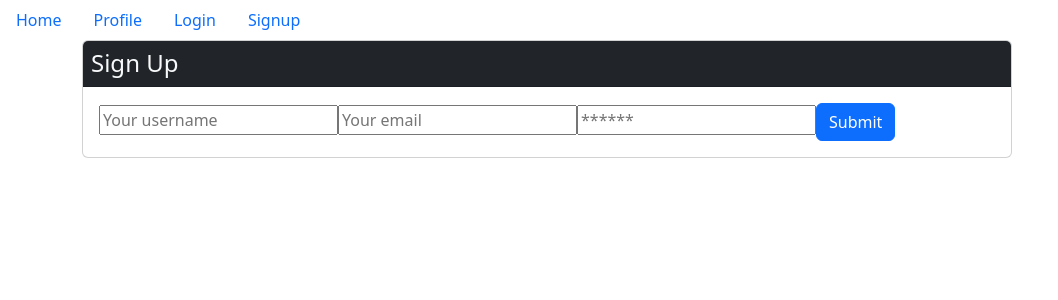
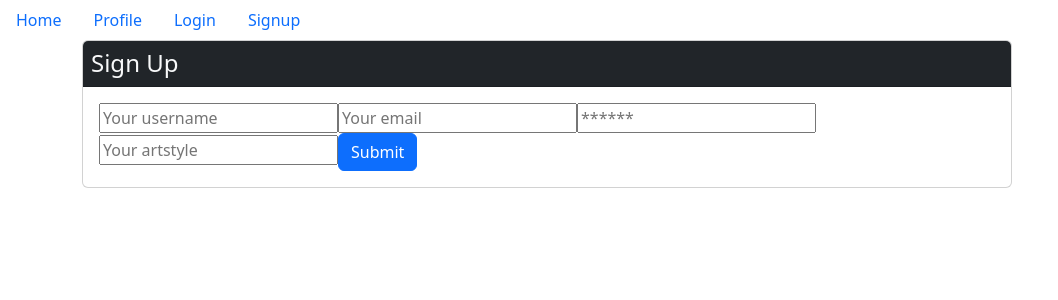
Before and after one commit to abelperio/thegallery, a React (Create React App) app in the folder client/: page /signup in a window 1280 px wide. Shown: the top 300 px of the page, without its empty margins (0-1058 px from the left). Built offline with nearby package versions, Linux system fonts and the light colour scheme.

Commit message:
adding link to user for pieces

```diff
--- a/client/src/pages/Profile.js
+++ b/client/src/pages/Profile.js
@@ -1,9 +1,11 @@
 import { useQuery } from '@apollo/client';
 import React from 'react';
 import { QUERY_ME } from '../utils/queries';
+import { QUERY_USER } from '../utils/queries';
+import { QUERY_PIECE } from '../utils/queries';
 
 const Profile = () => {
-    const {loading, data} = useQuery(QUERY_ME);
+    const {loading, data} = useQuery(QUERY_ME, QUERY_USER, QUERY_PIECE);
 
     if (loading) {
         return (
@@ -17,12 +19,13 @@ const Profile = () => {
 
     return (
         <>
-            <p>Profile Page</p>
-            Id: {profileData._id}
+            <p>{profileData.username}'s Profile</p>
+
+            Username: {profileData.username}
             <br/>
-            Email: {profileData.email}
-            <br/>
-            Username: {profileData.username}
+            Art Style: {profileData.artstyle}
+
+
         </>
     );
 };
--- a/client/src/pages/Signup.js
+++ b/client/src/pages/Signup.js
@@ -11,6 +11,7 @@ const Signup = () => {
     username: '',
     email: '',
     password: '',
+    artstyle: '',
   });
   const [addUser, { error, data }] = useMutation(ADD_USER);
 
@@ -75,6 +76,14 @@ const Signup = () => {
                   value={formState.password}
                   onChange={handleChange}
                 />
+                <input
+                  className="form-input"
+                  placeholder="Your artstyle"
+                  name="artstyle"
+                  type="text"
+                  value={formState.artstyle}
+                  onChange={handleChange}
+                />
                 <button
                   className="btn btn-block btn-primary"
                   style={{ cursor: 'pointer' }}
--- a/client/src/utils/queries.js
+++ b/client/src/utils/queries.js
@@ -6,6 +6,8 @@ query Me {
     _id
     username
     email
+    password
+    artstyle
   }
 }
 `;
@@ -31,7 +33,15 @@ query Piece {
     bio
     price
     createdAt
+    user {
+      _id
+      username
+      email
+      password
+      artstyle
+    }
     comments {
+      _id
       commentText
       createdAt
     }
```
Also changed, not shown: client/src/components/LoginForm/index.js (deleted, +0 -91 lines), client/src/components/SignUpForm/index.js (deleted, +0 -110 lines), client/src/pages/Feed.js (added), client/src/pages/Piece.js (added), 2 other files (tests, documents, lock files or other folders).
